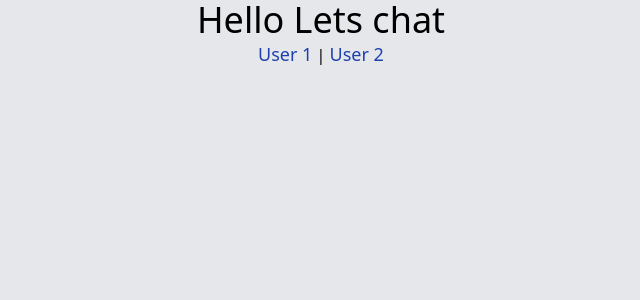
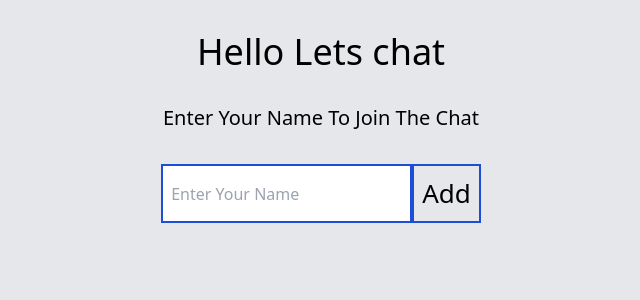
Before and after one commit to rajvaya/letschat, a React (Vite) app: page / in a window 1280 px wide. Shown: the top 300 px of the page, without its empty margins (319-959 px from the left). Built offline with nearby package versions, Linux system fonts and the light colour scheme.

Commit message:
✨ User Creation and Validation on Route

```diff
--- a/src/App.jsx
+++ b/src/App.jsx
@@ -1,9 +1,6 @@
 import React, { useEffect, useState } from 'react'
 import './App.css'
-import 'firebase/database';
-
-
-import config from "./config"
+import Users from './Pages/Users';
 import {
   BrowserRouter as Router,
   Switch,
@@ -15,10 +12,7 @@ import ChatBox from './Pages/ChatBox';
 
 function App() {
 
-
-
   useEffect(() => {
-    // fb.initializeApp(config);
   }, []);
 
   return (
@@ -28,11 +22,8 @@ function App() {
         <Route exact path="/">
           <Home />
         </Route>
-        <Route path="/user1" exact>
-          <ChatBox />
-        </Route>
-        <Route path="/user2" exact>
-          <ChatBox />
+        <Route exact path="/users/:id">
+          <Users />
         </Route>
         <Redirect path="*" to="/" />
       </Switch>
--- a/src/Pages/ChatBox.jsx
+++ b/src/Pages/ChatBox.jsx
@@ -17,6 +17,7 @@ const ChatBox = () => {
     const [msgLoaded, setMsgLoader] = React.useState(false);
     const [isChat, setChat] = React.useState(true);
     const [MessagesList, setMessages] = React.useState([]);
+
     const location = useLocation();
 
 
--- /dev/null
+++ b/src/Pages/Users.jsx
@@ -0,0 +1,46 @@
+import React, { useEffect, useState } from 'react'
+import 'firebase/database';
+import firebase from "../firebase"
+import { useHistory, useParams } from 'react-router-dom'
+
+
+const Users = () => {
+
+    let { id } = useParams();
+    const [isLoading, setLoading] = useState(true);
+    const history = useHistory();
+
+
+
+    useEffect(() => {
+
+        CheckUserExist()
+
+    }, []);
+
+
+    function CheckUserExist() {
+        var usersRef = firebase.database().ref(`users/${id}`);
+        usersRef.on("value",
+            (snapshot) => {
+                console.log(snapshot);
+                if (snapshot.val() !== null) setLoading(false);
+                else {
+                    history.push("/");
+                }
+
+            }
+        );
+    }
+
+
+
+    return (
+        <>
+            {isLoading ? <div> Loading.......... </div > : <div>Loaded</div>}
+
+        </>
+    )
+}
+
+export default Users
--- a/src/Pages/home.jsx
+++ b/src/Pages/home.jsx
@@ -1,20 +1,55 @@
 import React from "react";
+import { useHistory } from "react-router-dom";
+import 'firebase/database';
+import firebase from "../firebase"
 
 const home = () => {
+
+  const history = useHistory();
+
+  const [Text, setText] = React.useState("");
+  const textHandler = (e) => {
+    e.preventDefault();
+    console.log(e.target.value);
+    setText(e.target.value);
+  };
+
+  async function CreateUser() {
+    var usersRef = firebase.database().ref('users');
+    var newuser = usersRef.child(Text);
+    await newuser.set({
+      name: Text,
+      status: "online"
+    });
+    history.push(`/${Text}`)
+  }
+
+
   return (
     <div className="max-h-screen h-screen w-screen bg-gray-200">
-      <div className="flex flex-col content-center justify-center items-center">
+      <div className="flex flex-col content-center justify-center items-center pt-8">
         <p className="text-4xl">Hello Lets chat</p>
+        <p className="text-xl mt-8">Enter Your Name To Join The Chat</p>
 
-        <p>
-          <a className="text-blue-800 text-lg" href="/user1">
-            User 1
-          </a>
-          {" | "}
-          <a className="text-blue-800 text-lg" href="user2">
-            User 2
-          </a>
-        </p>
+        <div className="flex flex-row mt-8">
+
+          <input
+            type="text"
+            name="tweeturl/id"
+            value={Text}
+            onChange={textHandler}
+            placeholder="Enter Your Name"
+            autoCapitalize="none"
+            className="border-2 border-blue-700 p-2 flex-1"
+          />
+
+          <button className="border-2 border-blue-700 p-2" onClick={
+            CreateUser
+          }>Add</button>
+
+        </div>
+
+
       </div>
     </div>
   );
```
